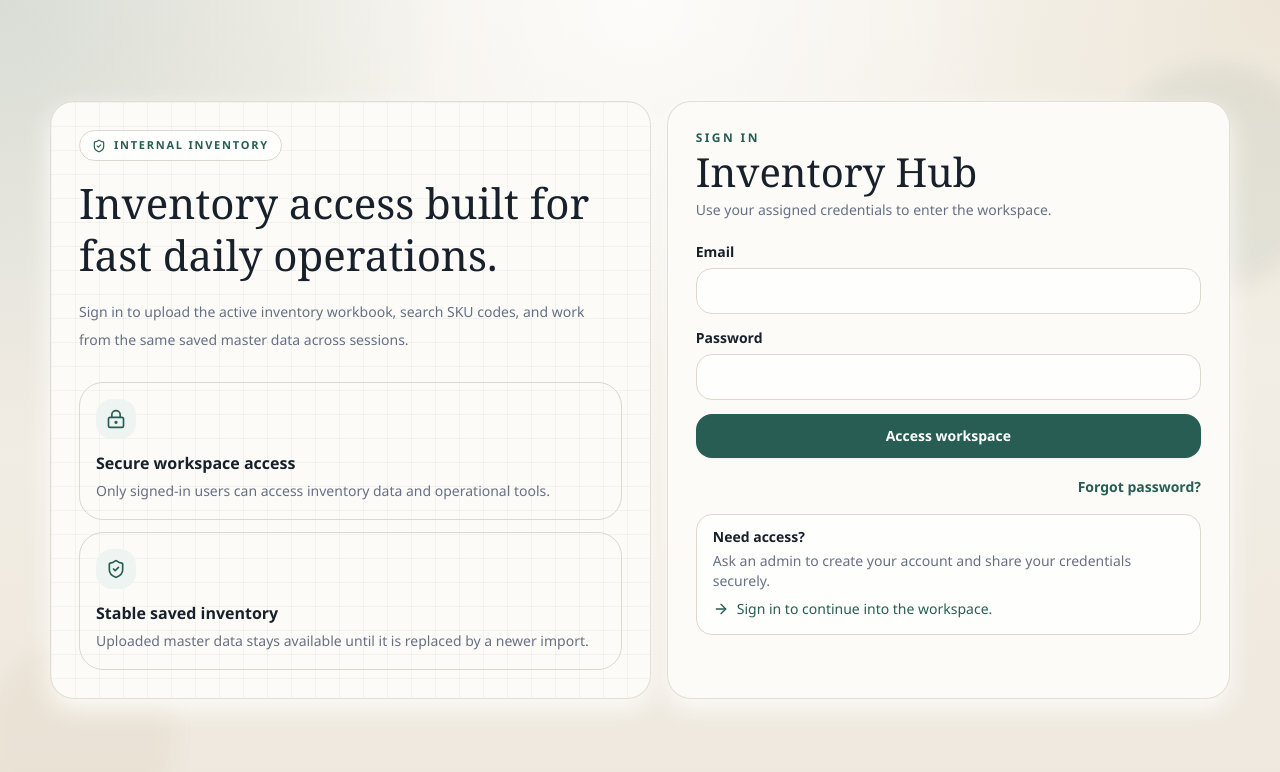
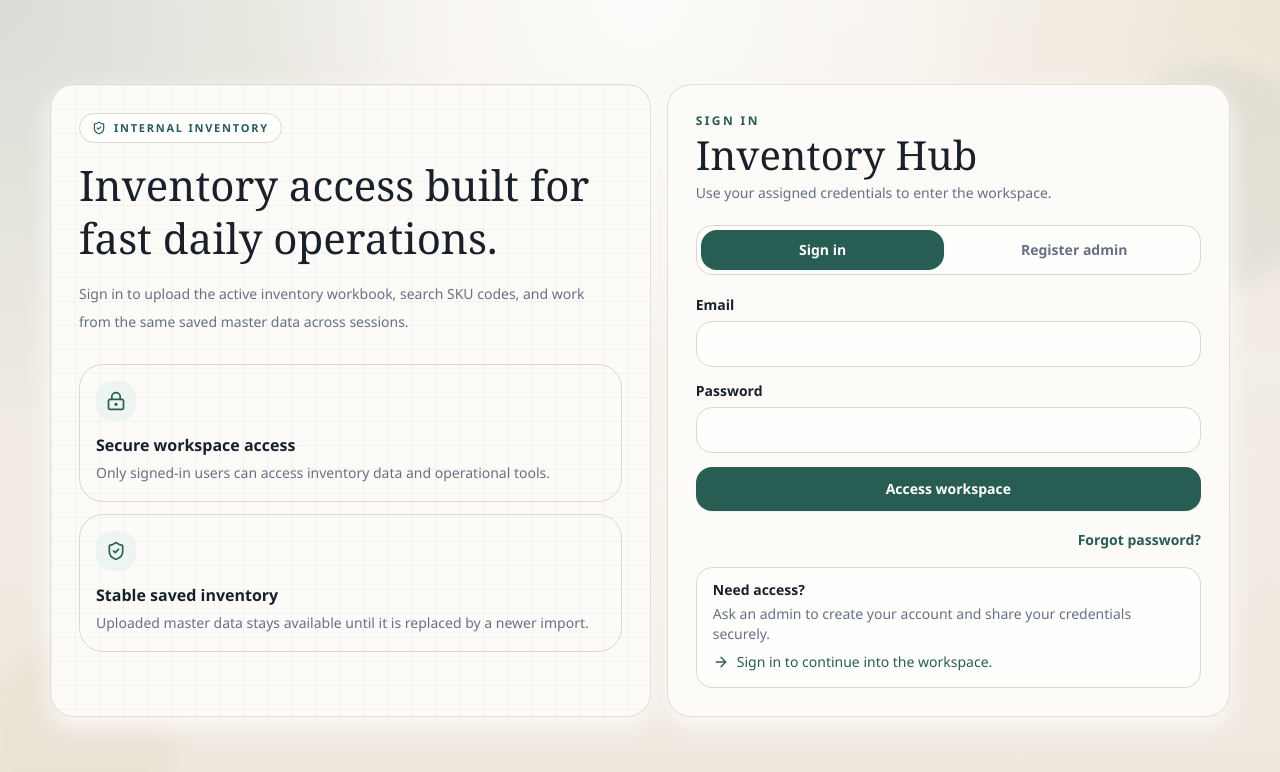
Before and after one commit to abhii1208/Enterprise-_Inventory_Hub, a React (Vite) app in the folder client/: page /login in a window 1280 px wide. Shown: the top 772 px of the page. Built offline with nearby package versions, Linux system fonts and the light colour scheme; no server answers.

Commit message:
Add direct admin registration option on login page

```diff
--- a/client/src/pages/login-page.tsx
+++ b/client/src/pages/login-page.tsx
@@ -1,9 +1,10 @@
-import { useMutation, useQuery } from "@tanstack/react-query";
+import { useMutation } from "@tanstack/react-query";
 import { ArrowRight, LockKeyhole, ShieldCheck } from "lucide-react";
 import { useForm } from "react-hook-form";
 import { Link, useLocation, useNavigate } from "react-router-dom";
+import { useState } from "react";
 import { toast } from "sonner";
-import { fetchBootstrapStatus, login, registerFirstAdmin } from "../api/auth";
+import { login, registerFirstAdmin } from "../api/auth";
 import { queryClient } from "../app/query-client";
 import { Button } from "../components/ui/button";
 import { Card } from "../components/ui/card";
@@ -24,6 +25,7 @@ export function LoginPage() {
   const navigate = useNavigate();
   const location = useLocation();
   const from = (location.state as { from?: string } | null)?.from ?? "/";
+  const [authMode, setAuthMode] = useState<"login" | "register">("login");
 
   const loginForm = useForm<LoginForm>({
     defaultValues: {
@@ -39,13 +41,6 @@ export function LoginPage() {
       password: ""
     }
   });
-
-  const bootstrapStatusQuery = useQuery({
-    queryKey: ["auth", "bootstrap-status"],
-    queryFn: fetchBootstrapStatus
-  });
-
-  const requiresSetup = bootstrapStatusQuery.data?.requiresSetup ?? false;
 
   const loginMutation = useMutation({
     mutationFn: login,
@@ -72,7 +67,7 @@ export function LoginPage() {
     onSuccess: async () => {
       toast.success("Admin registered successfully. Please sign in.");
       registerForm.reset();
-      await queryClient.invalidateQueries({ queryKey: ["auth", "bootstrap-status"] });
+      setAuthMode("login");
     },
     onError: (error: unknown) => {
       const message =
@@ -129,16 +124,37 @@ export function LoginPage() {
         <Card className="relative overflow-hidden p-5 sm:p-6 lg:p-7">
           <div className="pointer-events-none absolute inset-x-10 top-0 h-px bg-gradient-to-r from-transparent via-white to-transparent opacity-90" />
           <p className="text-xs font-semibold uppercase tracking-[0.2em] text-brand-500">
-            {requiresSetup ? "Register first admin" : "Sign in"}
+            {authMode === "register" ? "Register admin" : "Sign in"}
           </p>
           <h2 className="mt-2 font-display text-3xl text-ink sm:text-[40px]">Inventory Hub</h2>
           <p className="mt-2 text-sm leading-6 text-muted">
-            {requiresSetup
-              ? "Set up the first admin account once. After that, sign in and manage the workspace normally."
+            {authMode === "register"
+              ? "Create the admin account from here, then sign in and continue into the workspace."
               : "Use your assigned credentials to enter the workspace."}
           </p>
 
-          {requiresSetup ? (
+          <div className="mt-5 grid grid-cols-2 gap-2 rounded-2xl border border-line bg-white/70 p-1">
+            <button
+              type="button"
+              className={`rounded-2xl px-4 py-2.5 text-sm font-semibold transition ${
+                authMode === "login" ? "bg-brand-500 text-white shadow-sm" : "text-muted hover:bg-white"
+              }`}
+              onClick={() => setAuthMode("login")}
+            >
+              Sign in
+            </button>
+            <button
+              type="button"
+              className={`rounded-2xl px-4 py-2.5 text-sm font-semibold transition ${
+                authMode === "register" ? "bg-brand-500 text-white shadow-sm" : "text-muted hover:bg-white"
+              }`}
+              onClick={() => setAuthMode("register")}
+            >
+              Register admin
+            </button>
+          </div>
+
+          {authMode === "register" ? (
             <>
               <form
                 className="mt-5 space-y-3.5"
@@ -156,14 +172,14 @@ export function LoginPage() {
                   <label className="mb-1.5 block text-sm font-semibold text-ink">Password</label>
                   <Input type="password" {...registerForm.register("password")} />
                 </div>
-                <Button className="w-full py-3" type="submit" disabled={registerMutation.isPending || bootstrapStatusQuery.isLoading}>
+                <Button className="w-full py-3" type="submit" disabled={registerMutation.isPending}>
                   {registerMutation.isPending ? "Registering..." : "Register admin"}
                 </Button>
               </form>
 
               <div className="mt-4 rounded-2xl border border-line bg-white/70 px-4 py-3 text-sm text-muted">
-                <p className="font-semibold text-ink">First-time setup</p>
-                <p className="mt-1">Create the first admin account here. After this step, the regular sign-in screen will be used.</p>
+                <p className="font-semibold text-ink">Admin setup</p>
+                <p className="mt-1">Use this form to create an admin account with your own credentials, then sign in.</p>
               </div>
             </>
           ) : (
```
